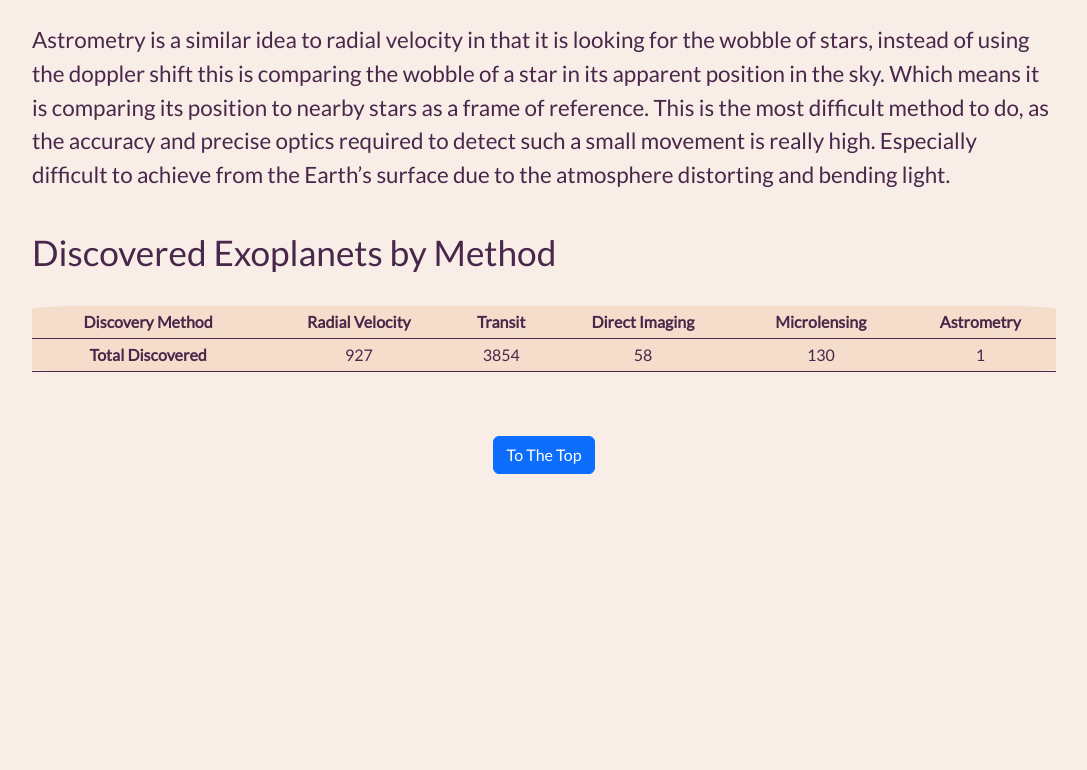
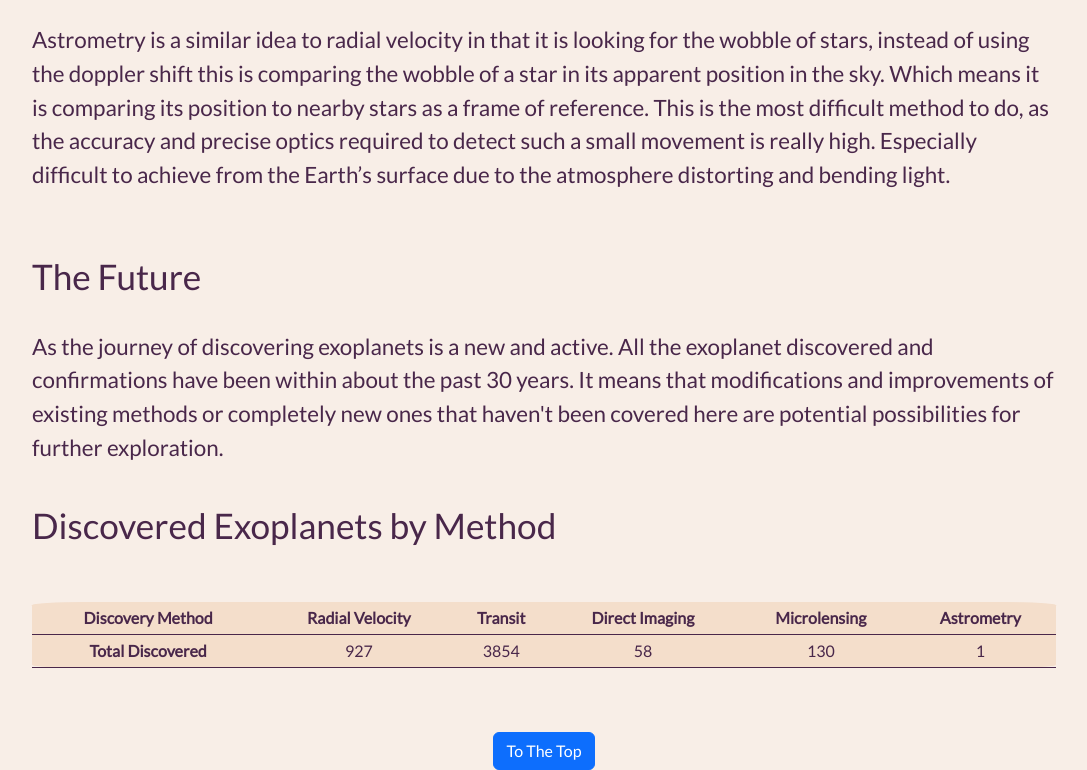
Before and after one commit to Lit-z/full_stack_project, a Flask app: page /Detection in a window 1280 px wide. Shown: the part 4959-5729 px from the top of the page, without its empty margins (96-1183 px from the left). Before the commit the page ends 5433 px from the top, so only its background shows below. Run offline with Flask 2, Linux system fonts and the light colour scheme.

Commit message:
almost there

```diff
--- a/static/main.css
+++ b/static/main.css
@@ -112,7 +112,7 @@ a.anchor {
   border-radius: 5%;
 }
 
-.img-txt, .top-btn {
+.img-txt, .top-btn, .form-box {
   display: -webkit-box;
   display: -ms-flexbox;
   display: flex;
--- a/static/main.scss
+++ b/static/main.scss
@@ -103,14 +103,13 @@ a.anchor{
     border-radius: 5%;
 }
 
-// text below images
-.img-txt, .top-btn{
+// text below images, some buttons and admin login form want the same settings
+.img-txt, .top-btn, .form-box{
     display: flex;
     align-items: center;
     justify-content: center;
     text-align: center;
 }
-
 
 // table settings
 .table{
--- a/static/navbar.scss
+++ b/static/navbar.scss
@@ -1,4 +1,4 @@
-// sizes
+// sizes relating to navbar
 
 $navbar-nav-link-padding-x:         .5rem;
 
@@ -12,7 +12,7 @@ $navbar-toggler-border-radius:      .25rem;
 $navbar-toggler-focus-width:        .25rem;
 $navbar-toggler-transition:         box-shadow .15s ease-in-out;
 
-// colours
+// theme colours
 // dark-mode
 $navbar-dark-color:                 white;
 $navbar-dark-hover-color:           #062F4F;
--- a/templates/admin.html
+++ b/templates/admin.html
@@ -6,10 +6,10 @@
     <br>
     <a class="anchor" id="admin-top"></a><h2>Fake login section</h2><br>
     <br>
-    <h6>It doesn't actually work just a template/ idea with a data function as extra</h6><br>
+    <h6>It doesn't actually work just a template/ idea with a js date function as extra</h6><br>
 </div>
 
-<div>
+<div class="main-text">
     <div class="form-box">
         <div class="form-floating mb-3">
     <input type="email" class="form-control" id="floatingInput" placeholder="name@example.com">
@@ -30,7 +30,6 @@
 
     <div class="top-btn">
         <button onclick="displayDate(date)" class="btn btn-primary">Display Date</button>
-
         <p class="example-text" id="date"></p>
     </div>
 </div>
--- a/templates/page1.html
+++ b/templates/page1.html
@@ -51,12 +51,15 @@
 <div><a class="anchor" id="astro"></a><h3>Astrometry</h3>
     <br><p>Astrometry is a similar idea to radial velocity in that it is looking for the wobble of stars, instead of using the doppler shift this is comparing the wobble of a star in its apparent position in the sky. Which means it is comparing its position to nearby stars as a frame of reference. This is the most difficult method to do, as the accuracy and precise optics required to detect such a small movement is really high. Especially difficult to achieve from the Earth’s surface due to the atmosphere distorting and bending light.</p>
 </div>
+<br><br>
+
+<div id="ongoing"><h3>The Future</h3><br>
+    <p>As the journey of discovering exoplanets is a new and active. All the exoplanet discovered and confirmations have been within about the past 30 years. It means that modifications and improvements of existing methods or completely new ones that haven't been covered here are potential possibilities for further exploration.</p></div>
 <br>
-
 <div>
     <h3>Discovered Exoplanets by Method</h3>
 </div>
-<br>
+<br><br>
 
 <div class="table-responsive">
     <table class="table table-sm">
```
Also changed, not shown: README.MD, 1 other file.
